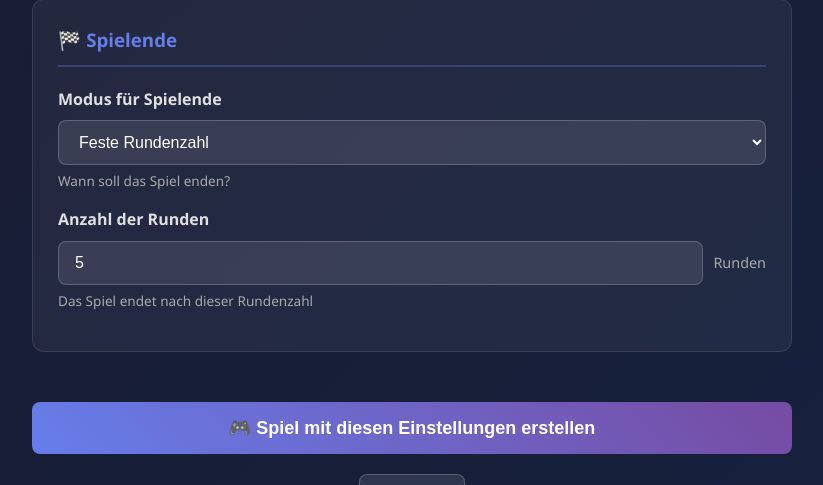
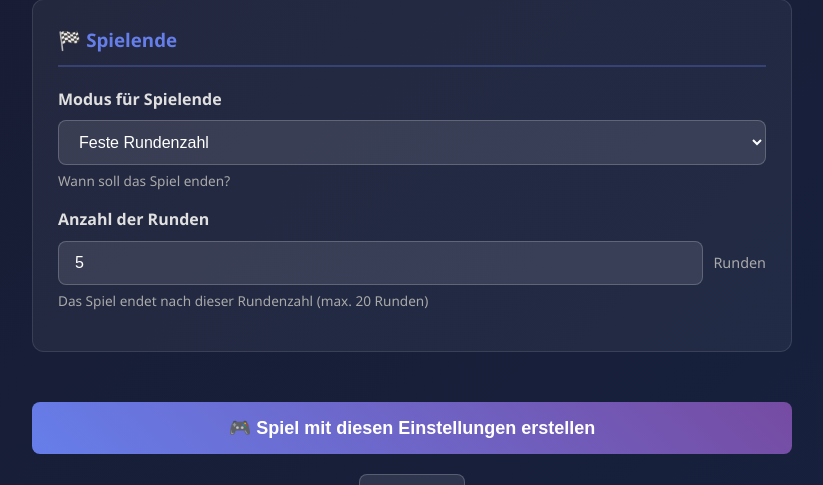
Before and after one commit to CodewithMax05/Gueterspiel, a Flask app: page /create_game in a window 1280 px wide. Shown: the part 1001-1486 px from the top of the page, without its empty margins (228-1051 px from the left). Run offline with Flask 3, Linux system fonts and the light colour scheme; some libraries are stand-ins or nearby versions.

Commit message:
Spielende

```diff
--- a/main.py
+++ b/main.py
@@ -99,13 +99,14 @@ class GameRoom:
         if end_mode == 'fixed_rounds':
             return self.current_round < self.settings['max_rounds']
         elif end_mode == 'probability':
+            # Mindestrunden garantieren
+            if self.current_round < self.settings['min_rounds']:
+                return True
+            # Maximalrunden begrenzen
+            if self.current_round >= self.settings['max_rounds_probability']:
+                return False
+            # Zwischen min_rounds und max_rounds_probability: Wahrscheinlichkeit prüfen
             return random.random() <= self.settings['continue_probability']
-        elif end_mode == 'probability_range':
-            prob = random.uniform(
-                self.settings['min_probability'],
-                self.settings['max_probability']
-            )
-            return random.random() <= prob
         return False
 
     def reset_for_next_round(self):
@@ -368,6 +369,9 @@ def index():
 def create_game():
     if request.method == 'POST':
         # Einstellungen aus dem Formular verarbeiten
+        end_mode = request.form.get('end_mode', 'fixed_rounds')
+
+        # Basis-Einstellungen
         settings = {
             'initial_coins': int(request.form.get('initial_coins', 10)),
             'max_contribution': int(request.form.get('max_contribution', 10)),
@@ -375,12 +379,27 @@ def create_game():
             'multiplier': float(request.form.get('multiplier', 2)),
             'round_duration': int(request.form.get('round_duration', 60)),
             'fixed_groups': request.form.get('fixed_groups') == 'true',
-            'end_mode': request.form.get('end_mode', 'fixed_rounds'),
-            'max_rounds': int(request.form.get('max_rounds', 5)),
-            'continue_probability': float(request.form.get('continue_probability', 0.5)),
-            'min_probability': float(request.form.get('min_probability', 0.3)),
-            'max_probability': float(request.form.get('max_probability', 0.8))
+            'end_mode': end_mode,
         }
+
+        # Modus-spezifische Einstellungen
+        if end_mode == 'fixed_rounds':
+            max_rounds = int(request.form.get('max_rounds', 5))
+            # Stelle sicher, dass max_rounds nicht über 20 liegt
+            settings['max_rounds'] = min(max_rounds, 20)
+        elif end_mode == 'probability':
+            min_rounds = int(request.form.get('min_rounds', 1))
+            max_rounds_probability = int(request.form.get('max_rounds_probability', 10))
+            continue_probability = float(request.form.get('continue_probability', 0.5))
+
+            # Stelle sicher, dass Rundenanzahlen nicht über 20 liegen
+            settings['min_rounds'] = min(min_rounds, 20)
+            settings['max_rounds_probability'] = min(max_rounds_probability, 20)
+            settings['continue_probability'] = continue_probability
+
+            # Korrigiere falls min_rounds > max_rounds_probability
+            if settings['min_rounds'] > settings['max_rounds_probability']:
+                settings['min_rounds'] = settings['max_rounds_probability']
 
         # Raum erstellen
         room_id = str(uuid.uuid4())[:8]
--- a/templates/create_game.html
+++ b/templates/create_game.html
@@ -89,7 +89,6 @@
                     <select name="end_mode" id="endMode" required>
                         <option value="fixed_rounds" selected>Feste Rundenzahl</option>
                         <option value="probability">Feste Wahrscheinlichkeit</option>
-                        <option value="probability_range">Zufällige Wahrscheinlichkeit (Bereich)</option>
                     </select>
                     <small>Wann soll das Spiel enden?</small>
                 </div>
@@ -98,42 +97,42 @@
                 <div class="form-group conditional-setting" id="fixedRoundsSetting">
                     <label>Anzahl der Runden</label>
                     <div class="input-with-unit">
-                        <input type="number" name="max_rounds" min="1" max="50" value="5">
+                        <input type="number" name="max_rounds" min="1" max="20" value="5" required>
                         <span class="unit-label">Runden</span>
                     </div>
-                    <small>Das Spiel endet nach dieser Rundenzahl</small>
+                    <small>Das Spiel endet nach dieser Rundenzahl (max. 20 Runden)</small>
                 </div>
 
                 <!-- Feste Wahrscheinlichkeit -->
-                <div class="form-group conditional-setting" id="probabilitySetting">
-                    <label>Wahrscheinlichkeit für weitere Runde</label>
-                    <div class="input-with-unit">
-                        <input type="number" name="continue_probability" min="0" max="1" step="0.05" value="0.5">
-                        <span class="unit-label">(0 = 0%, 1 = 100%)</span>
+                <div class="conditional-setting" id="probabilitySetting">
+                    <div class="form-group">
+                        <label>Wahrscheinlichkeit für weitere Runde</label>
+                        <div class="input-with-unit">
+                            <input type="number" name="continue_probability" min="0" max="1" step="0.05" value="0.5" required>
+                            <span class="unit-label">(0 = 0%, 1 = 100%)</span>
+                        </div>
+                        <small>Nach jeder Runde wird gewürfelt, ob es weitergeht</small>
                     </div>
-                    <small>Nach jeder Runde wird gewürfelt, ob es weitergeht</small>
-                </div>
 
-                <!-- Wahrscheinlichkeitsbereich -->
-                <div class="conditional-setting" id="probabilityRangeSetting">
                     <div class="form-row">
                         <div class="form-group">
-                            <label>Minimale Wahrscheinlichkeit</label>
+                            <label>Mindestanzahl Runden</label>
                             <div class="input-with-unit">
-                                <input type="number" name="min_probability" min="0" max="1" step="0.05" value="0.3">
-                                <span class="unit-label">min</span>
+                                <input type="number" name="min_rounds" min="1" max="20" value="1" required>
+                                <span class="unit-label">Runden</span>
                             </div>
+                            <small>Garantierte Mindestrunden (max. 20)</small>
                         </div>
 
                         <div class="form-group">
-                            <label>Maximale Wahrscheinlichkeit</label>
+                            <label>Maximalanzahl Runden</label>
                             <div class="input-with-unit">
-                                <input type="number" name="max_probability" min="0" max="1" step="0.05" value="0.8">
-                                <span class="unit-label">max</span>
+                                <input type="number" name="max_rounds_probability" min="1" max="20" value="10" required>
+                                <span class="unit-label">Runden</span>
                             </div>
+                            <small>Spätestes Ende nach dieser Runde (max. 20)</small>
                         </div>
                     </div>
-                    <small>Pro Runde wird eine zufällige Wahrscheinlichkeit aus diesem Bereich gezogen</small>
                 </div>
             </div>
 
@@ -156,11 +155,10 @@
         const endModeSelect = document.getElementById('endMode');
         const fixedRounds = document.getElementById('fixedRoundsSetting');
         const probability = document.getElementById('probabilitySetting');
-        const probabilityRange = document.getElementById('probabilityRangeSetting');
 
         function updateConditionalSettings() {
             // Alle ausblenden
-            [fixedRounds, probability, probabilityRange].forEach(el => {
+            [fixedRounds, probability].forEach(el => {
                 if (el) el.style.display = 'none';
             });
 
@@ -171,9 +169,6 @@
                     break;
                 case 'probability':
                     if (probability) probability.style.display = 'block';
-                    break;
-                case 'probability_range':
-                    if (probabilityRange) probabilityRange.style.display = 'block';
                     break;
             }
         }
@@ -189,7 +184,9 @@
         // Validiere Eingaben
         const initialCoins = parseInt(formData.get('initial_coins'));
         const maxContribution = parseInt(formData.get('max_contribution'));
+        const endMode = formData.get('end_mode');
 
+        // Allgemeine Validierungen
         if (initialCoins < 1 || initialCoins > 100) {
             showNotification('Startguthaben muss zwischen 1 und 100 Coins liegen', 'error');
             return;
@@ -205,6 +202,43 @@
             return;
         }
 
+        // Validierung für feste Rundenzahl
+        if (endMode === 'fixed_rounds') {
+            const maxRounds = parseInt(formData.get('max_rounds'));
+
+            if (maxRounds < 1 || maxRounds > 20) {
+                showNotification('Rundenanzahl muss zwischen 1 und 20 liegen', 'error');
+                return;
+            }
+        }
+
+        // Validierung für Wahrscheinlichkeitsmodus
+        if (endMode === 'probability') {
+            const minRounds = parseInt(formData.get('min_rounds'));
+            const maxRounds = parseInt(formData.get('max_rounds_probability'));
+            const probability = parseFloat(formData.get('continue_probability'));
+
+            if (minRounds < 1 || minRounds > 20) {
+                showNotification('Mindestrunden müssen zwischen 1 und 20 liegen', 'error');
+                return;
+            }
+
+            if (maxRounds < 1 || maxRounds > 20) {
+                showNotification('Maximalrunden müssen zwischen 1 und 20 liegen', 'error');
+                return;
+            }
+
+            if (minRounds > maxRounds) {
+                showNotification('Mindestrunden dürfen nicht größer als Maximalrunden sein', 'error');
+                return;
+            }
+
+            if (probability < 0 || probability > 1) {
+                showNotification('Wahrscheinlichkeit muss zwischen 0 und 1 liegen', 'error');
+                return;
+            }
+        }
+
         // Formular abschicken
         form.method = 'POST';
         form.action = "{{ url_for('create_game') }}";
```
